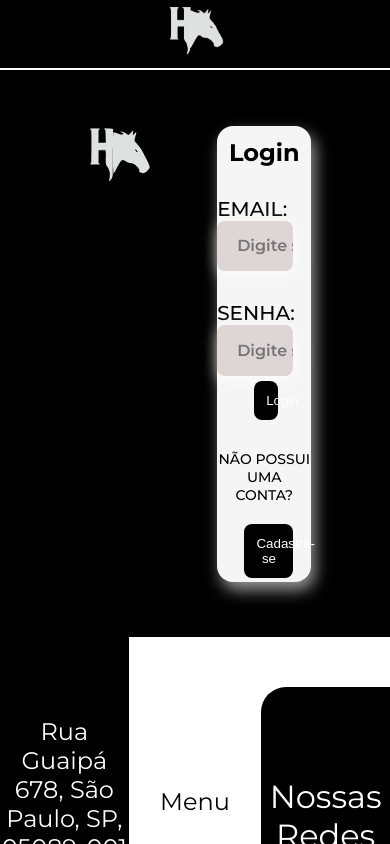
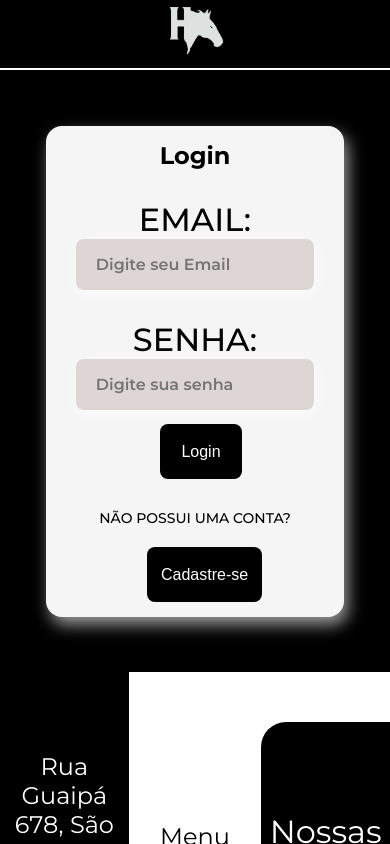
Before and after one commit to lucasma1a/HoistenerTCC, a React (Vite) app: page /login in a window 390 px wide. Shown: the top 844 px of the page. Built offline with nearby package versions, Linux system fonts and the light colour scheme; no server answers.

Commit message:
responsividade da tela de login

```diff
--- a/src/components/UserLogado/UserLogado.jsx
+++ b/src/components/UserLogado/UserLogado.jsx
@@ -39,7 +39,6 @@ const UserLogado = ({ loggedUser }) => {
    })
 
 
-
   return (
     <div className={style.container}>
       <h1>Olá, {loggedUser.name}</h1>
--- a/src/components/UserLogado/UserLogado.module.css
+++ b/src/components/UserLogado/UserLogado.module.css
@@ -7,7 +7,7 @@
     font-family: 'Montserrat', sans-serif;
     gap: 20px;
     padding: 1rem 2rem;
-    padding-bottom: 3%;
+    padding-bottom: 8%;
     background-color: white;
     color: black;
     border-radius: 8px;
--- a/src/css/style.css
+++ b/src/css/style.css
@@ -563,7 +563,16 @@
 
 /*RESPONSIVIDADE*/
 
-@media(min-width: 320px) and (max-width: 519px){
+ @media (max-width: 728px){
+    .login{
+    width: 100%;
+    height: auto;
+    display: flex;
+    justify-content: center;
+    text-align: center;
+    align-items: center;
+    }
+
     .nav-navbar ul .nav-navbar-img img{
         margin-right: 0;
     }
--- a/src/routes/Login/Login.module.css
+++ b/src/routes/Login/Login.module.css
@@ -90,3 +90,35 @@
     width: 52%;
     margin-left: 10%;
 }
+
+@media (max-width: 782px){
+    .loginForm{
+        width: 100%;
+        display: flex;
+        text-align: center;
+        justify-content: center;
+    }
+
+    .loginFormImg{
+        width: 0px;
+        display: none;
+    }
+
+    .loginFormImg img{
+        display: none;
+    }
+
+    .loginFormForm{
+        width: 100%;
+    }
+
+    .loginFormForm p{
+        font-size: 32px;
+    }
+
+    .loginFormForm button {
+        width: 60%;
+        height: 6.5vh;
+        font-size: 16px;
+    }
+}
```
